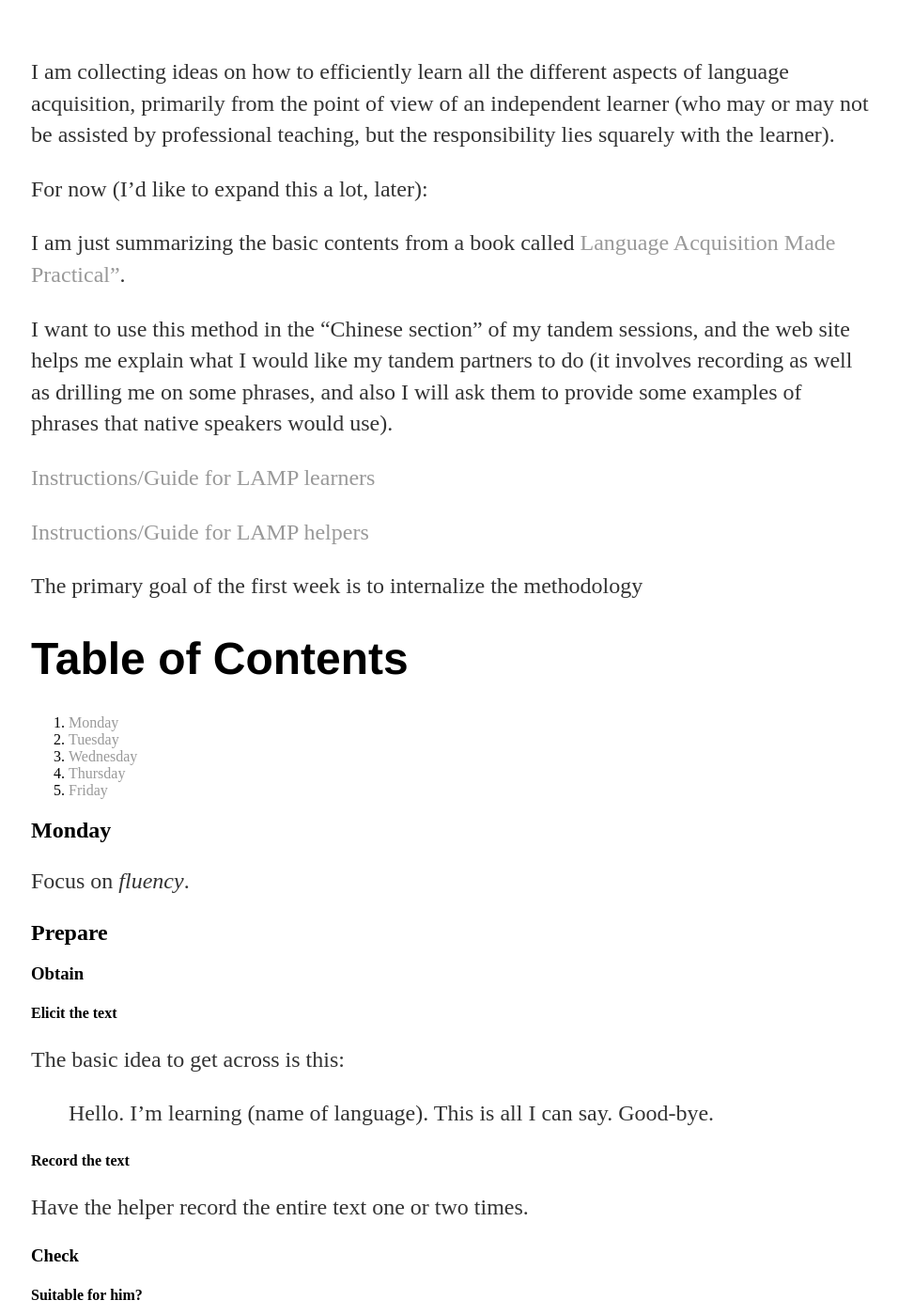
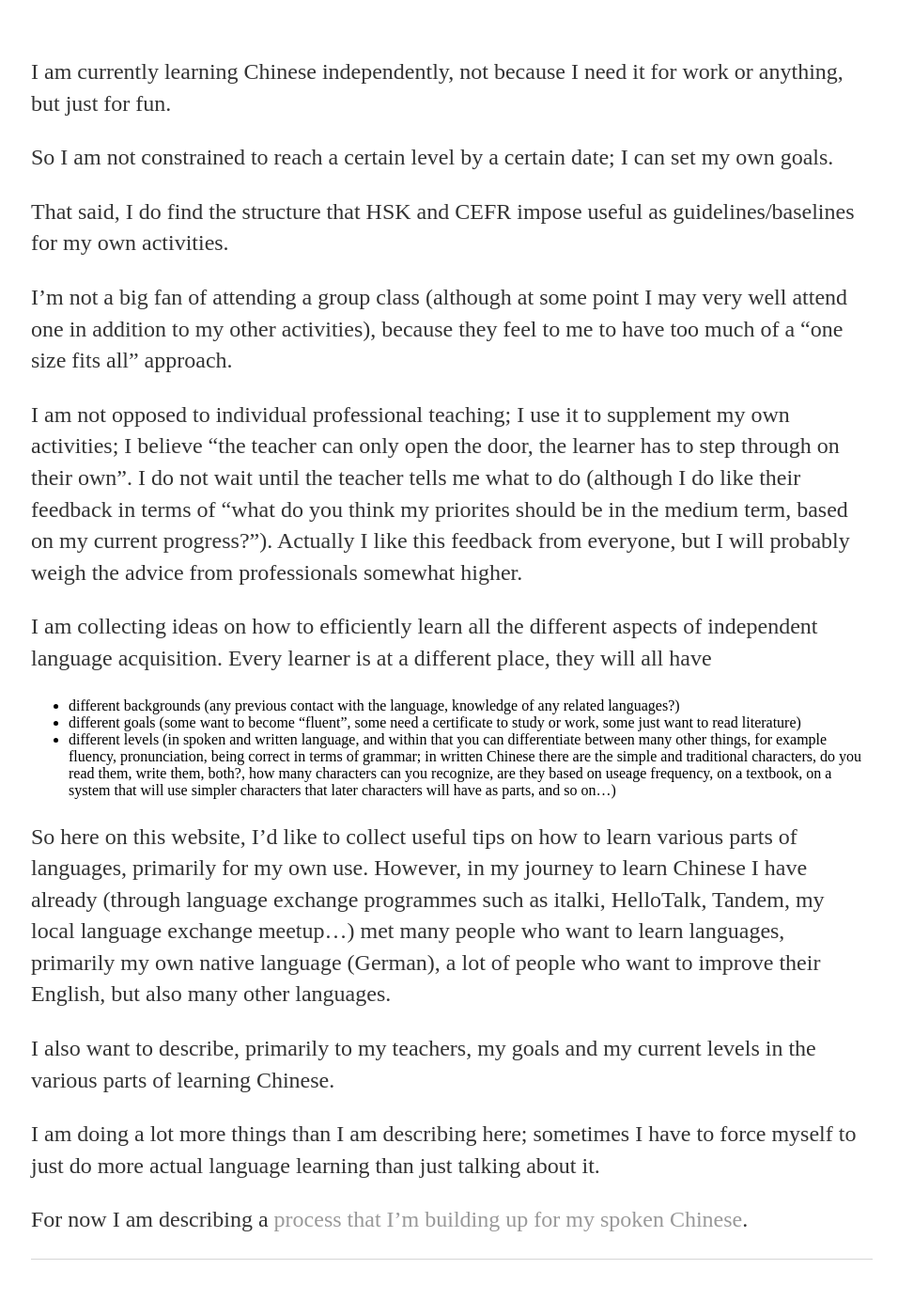
Before and after one commit to nczempin/ll, a Jekyll site: the page built from index.md, in a window 1280 px wide and 1400 px high. Shown: the whole window at 94% size, without its empty margins (159-1115 px from the left). Built offline with Jekyll 4.4.1, drawn with Linux system fonts in a browser that asks for light colours; some of the changed text lies outside the part shown.

Commit message:
provide more of an overview/introduction

```diff
--- a/index.md
+++ b/index.md
@@ -1,184 +1,28 @@
 ---
 layout: default
-title: "Language Acquisition Made Practical"
+title: "Language Learning"
 ---
-I am collecting ideas on how to efficiently learn all the different aspects of language acquisition, primarily from the point of view of an independent learner (who may or may not be assisted by professional teaching, but the responsibility lies squarely with the learner).
 
-For now (I'd like to expand this a lot, later):
+I am currently learning Chinese independently, not because I need it for work or anything, but just for fun.
 
-I am just summarizing the basic contents from a book called [Language Acquisition Made Practical"](https://www.amazon.com/Language-Acquisition-Made-Practical-Learners/dp/B0054RBDSM/).
+So I am not constrained to reach a certain level by a certain date; I can set my own goals.
 
-I want to use this method in the "Chinese section" of my tandem sessions, and the web site helps me explain what I would like my tandem partners to do (it involves recording as well as drilling me on some phrases, and also I will ask them  to provide some examples of phrases that native speakers would use).
+That said, I do find the structure that HSK and CEFR impose useful as guidelines/baselines for my own activities.
 
-[Instructions/Guide for LAMP learners](/ll/lamp-learner)
+I'm not a big fan of attending a group class (although at some point I may very well attend one in addition to my other activities), because they feel to me to have too much of a "one size fits all" approach.
 
-[Instructions/Guide for LAMP helpers](lamp-helper)
+I am not opposed to individual professional teaching; I use it to supplement my own activities; I believe "the teacher can only open the door, the learner has to step through on their own". I do not wait until the teacher tells me what to do (although I do like their feedback in terms of "what do you think my priorites should be in the medium term, based on my current progress?").  Actually I like this feedback from everyone, but I will probably weigh the advice from professionals somewhat higher.
 
-The primary goal of the first week is to internalize the methodology
-# Table of Contents
-1. [Monday](#Monday)
-2. [Tuesday](#Tuesday)
-3. [Wednesday](#Wednesday)
-4. [Thursday](#Thursday)
-5. [Friday](#Friday)
+I am collecting ideas on how to efficiently learn all the different aspects of independent language acquisition.
+Every learner is at a different place, they will all have
+* different backgrounds (any previous contact with the language, knowledge of any related languages?)
+* different goals (some want to become "fluent", some need a certificate to study or work, some just want to read literature)
+* different levels (in spoken and written language, and within that you can differentiate between many other things, for example fluency, pronunciation, being correct in terms of grammar; in written Chinese there are the simple and traditional characters, do you read them, write them, both?, how many characters can you recognize, are they based on useage frequency, on a textbook, on a system that will use simpler characters that later characters will have as parts, and so on...)
 
+So here on this website, I'd like to collect useful tips on how to learn various parts of languages, primarily for my own use. However, in my journey to learn Chinese I have already (through language exchange programmes such as italki, HelloTalk, Tandem, my local language exchange meetup...) met many people who want to learn languages, primarily my own native language (German), a lot of people who want to improve their English, but also many other languages.
 
-## Monday<a name="Monday"/>
+I also want to describe, primarily to my teachers, my goals and my current levels in the various parts of learning Chinese.
 
-Focus on *fluency*.
+I am doing a lot more things than I am describing here; sometimes I have to force myself to just do more actual language learning than just talking about it.
 
-## Prepare
-
-### Obtain
-#### Elicit the text
-The basic idea to get across is this:
-> Hello.
-> I'm learning (name of language).
-> This is all I can say.
-> Good-bye.
-
-#### Record the text
-
-Have the helper record the entire text one or two times.
-
-### Check
-#### Suitable for him?
-Does the recorded text sound smooth and natural to your helper? Will it be OK for you to say this to random people?
-#### Suitable for you?
-If it is too long or too difficult, try and shorten it.
-Record the text again and re-check if it sounds natural.
-### Transcribe
-Record the final version of the text. Initially this will be done by the helper, later, you will do it yourself.
-### Understand
-For now you have a rough idea, because you asked for the text.
-### Note Opportunities and Classify
-Note and classify new sounds and sentence patterns.
-
-Note mistakes/problems and classify them. For example
-
-1. pronunciation problems
-  a) which sounds are difficult?
-  b) which sounds does your helper correct you on?
-  c) at what point do you stumble?
-Draw a wavy line under these points in the transcript
-2. grammatical structures
-3. needed vocabulary
-4. topics you want to talk about
-
-### Record
-
-Record three simple exercises that will help you say your text with help you say your text with flow and confidence.
-
-#### Whole Text Listening Drill
-Instructions: "Listen Only"
-Record the entire text 3 successive times without interruption.
-
-#### Sentence Mimicry Drill - Part A
-Instructions: "Mimic each sentence during the pause"
-1. Read each sentence once
-2. leave a pause long enough for the sentence.
-2. Repeat the sentence
-4. and the pause twice
-5. repeat the sentence again
-6. and the pause
-
-before moving on to the next sentence, and repeat for each sentence.
-
-In the pauses, silently voice the sentence to find a good pause length.
-#### Sentence Mimicry Drill - Part B
-1. Read first sentence once
-2. pause
-3. read second sentence
-4. pause
-
-and so on.
-
-## Practice
-
-### Practice With Your Helper
-
-#### Listen
-
-#### Mimic
-
-Break sentences that are too long into multiple phrases and practice them, **starting at the end**, using the
-##### Build-up mimicry drill
-
-Do not follow the transcript, train your ears instead.
-
-For difficult sounds that you do not seem to get, move on for now if you don't get them after three to five minutes.
-
-Pay close attention to intonation (melody), emphasis and rhythm of each sentence.
-
-#### Produce
-
-##### Completion Production Drill
-
-### Practice with the Recording
-
-Objective is to get the text down pat and to develop confidence in your ability to say it.
-
-You will have learned the text when you can easily say it without stumbling (at normal speed).
-
-It will probably be necessary to work through the drills 3-4 times or more.
-
-Keep the meaning in mind.
-
-#### Sentence Production Drill
-Produce the sentence before the recording.
-
-Repeat until each phrase no hesitation.
-
-#### Simultaneous Production Drill
-
-#### Entire Speech Without Reinforcement or Help
-
-#### Wrap up
-
-Confidence and fluency are relative
-
-## Communicate What You Know
-
-Try your speech on 30 - 50 people.
-
-## Evaluate
-
-### Evaluate Procedures
-
-### Note and Classify
-
-### Decide on Next Step
-
-### Organize New Material
-
-# Tuesday<a name="Tuesday"/>
-
-Will begin to learn various techniques for gaining *accuracy*.
-
-Elicit a text from the helper based on a given *setting* (avoid using your L1).
-
-## Obtain the Text
-
-### Describe the setting
-Two people
-#### Greeting
-#### Expand on "I want to learn to speak (the language)"
-#### "This all I can say"
-#### How to thank someone
-#### What to say when you want to leave after talking
-
-# Wednesday<a name="Wednesday"/>
-Now you know how to initiate and terminate a conversation.
-
-The opening and closing of conversations will remain fairly constant; the body will has unlimited options.
-
-Now you will learn how to say something about yourself.
-
-Plus a new drill called Pronunciation Substitution Drill
-
-# Thursday<a name="Thursday"/>
-
-Today you will begin to use "helping questions" (interrogatives) in the target language.
-
-Differential Pronunciation and Differential Structure drills
-# Friday<a name="Friday"/>
+For now I am describing a [process that I'm building up for my spoken Chinese](lamp-overview).
```
